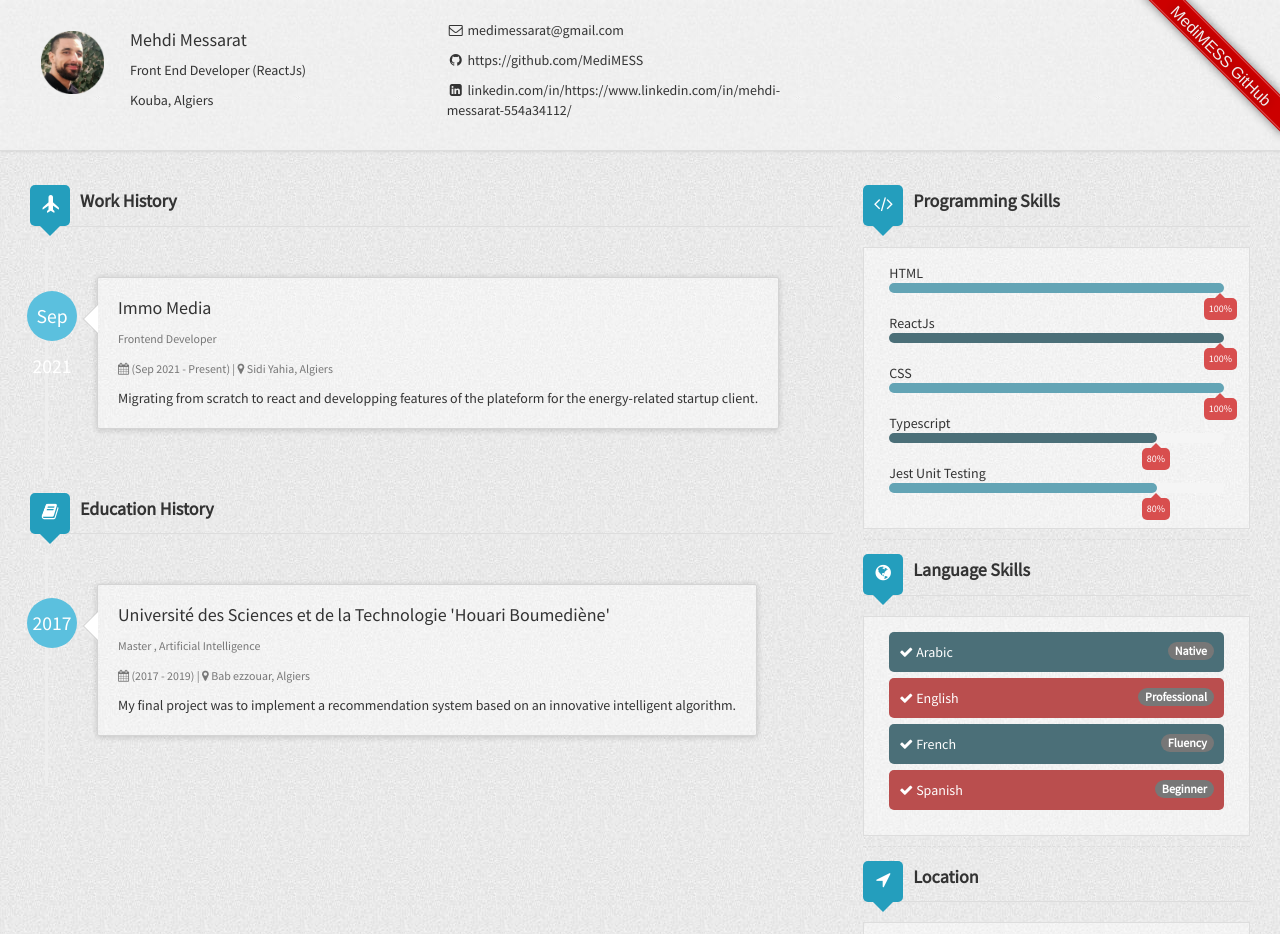
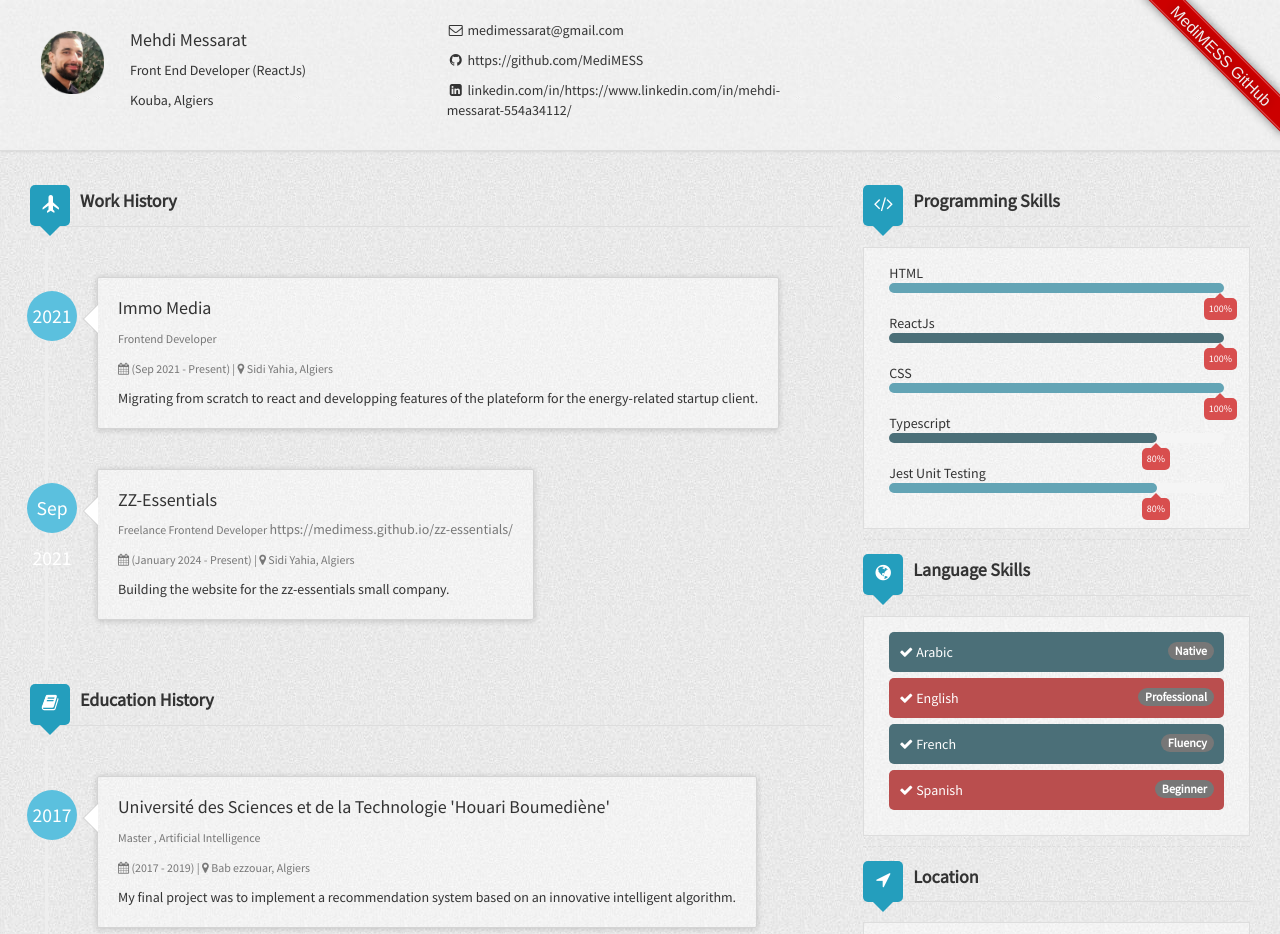
Before and after one commit to MediMESS/cv, a Jekyll site: the page built from index.html, in a window 1280 px wide, cut to the strip 0-934 px from the top of the page. Built offline with Jekyll 4.4.1, drawn with Linux system fonts in a browser that asks for light colours; nearby versions of some CDN libraries.

Commit message:
Update CV by adding freelance

```diff
--- a/_config.yml
+++ b/_config.yml
@@ -28,9 +28,18 @@ author:
       company: Immo Media
       location: Sidi Yahia, Algiers
       title: Frontend Developer
-      started: Sep 2021
+      started: 2021
       duration: (Sep 2021 - Present)
       description: Migrating from scratch to react and developping features of the plateform for the energy-related startup client.
+    - work2:
+      company: ZZ-Essentials
+      location: Sidi Yahia, Algiers
+      title: Freelance Frontend Developer
+      started: Sep 2021
+      duration: (January 2024 - Present)
+      description: Building the website for the zz-essentials small company.
+      link: "https://medimess.github.io/zz-essentials/"
+
   educationHistory:
     - education1:
       organization: Université des Sciences et de la Technologie 'Houari Boumediène'
--- a/index.html
+++ b/index.html
@@ -24,6 +24,9 @@ layout: default
                 <small class="text-muted">
                   {% if work.title %} {{ work.title }} {% endif %}
                 </small>
+                {% if work.link %}
+                <a class="text-muted"> {{ work.link }} </a>
+                {% endif %}
               </p>
               <p>
                 <small class="text-muted">
```
Also changed, not shown: 2 other files.
